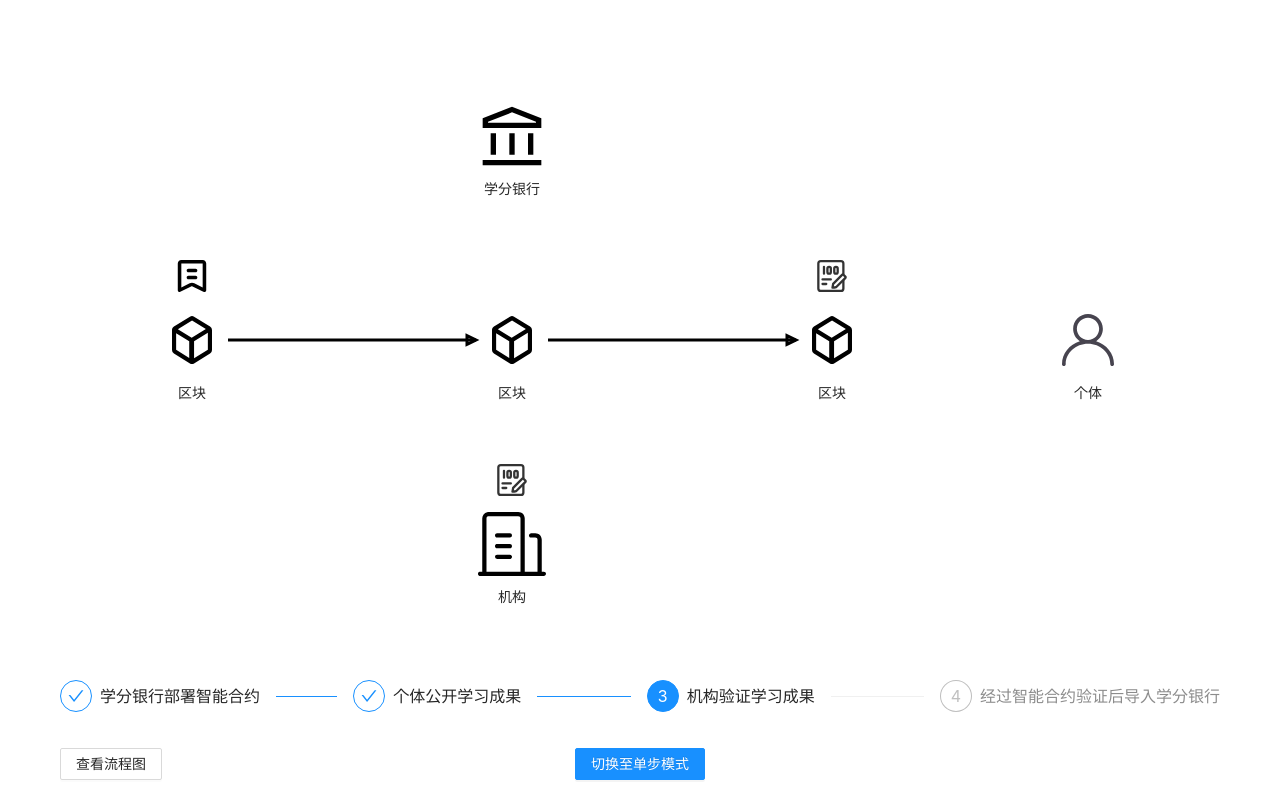
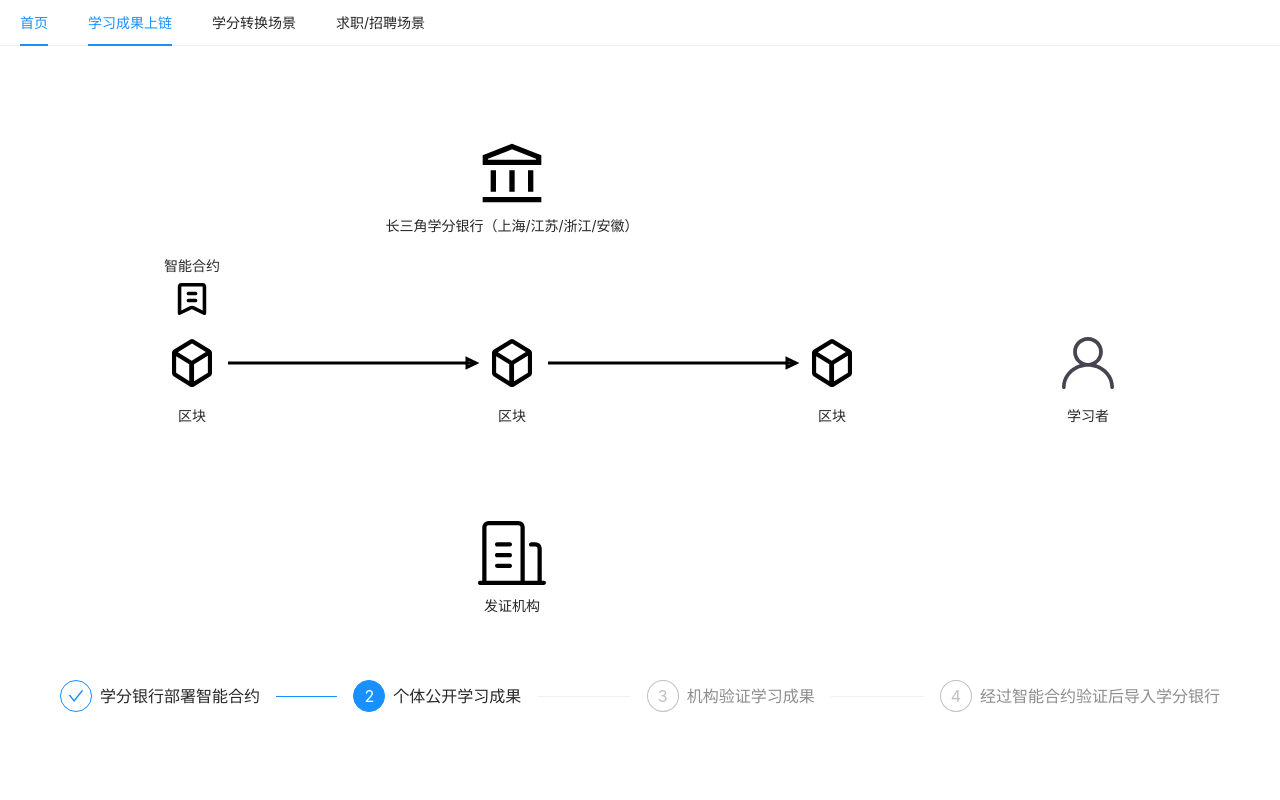
Before and after one commit to MonteCarloClub/changsanjiao, a Vue app: page /lad in a window 1280 px wide. Built offline with nearby package versions, Linux system fonts and the light colour scheme.

Commit message:
增加导航

```diff
--- a/src/App.vue
+++ b/src/App.vue
@@ -1,29 +1,62 @@
 <template>
+  <div class="header">
+    <a-menu v-model:selectedKeys="currentNav" mode="horizontal" @click="menuClicked">
+      <a-menu-item key="/">
+        首页
+      </a-menu-item>
+      <a-menu-item v-for="nav in navs" :key="nav.key">
+        {{ nav.title }}
+      </a-menu-item>
+    </a-menu>
+  </div>
   <div class="container">
     <router-view></router-view>
   </div>
 </template>
 
 <script setup lang="ts">
-import { watch } from "vue";
+import { watchEffect, ref } from "vue";
 import { useRoute } from "vue-router";
 
+import { scenarios } from "@/common/scenarios";
+import router from "@/router";
+
 const route = useRoute();
+const currentNav = ref<string[]>(['/']);
 
-// 当参数更改时获取用户信息
-watch(
-  (): string | string[] => route.params.title,
-  (title) => {
-    document.title = title as string || '长三角学分银行';
+const menuClicked = (item: { key: string }) => {
+  router.push(`/${item.key}`)
+}
+
+const navs = (Object.keys(scenarios) as (keyof typeof scenarios)[]).map(
+  (scenario) => {
+    return {
+      title: scenarios[scenario].title,
+      router: '/' + scenario,
+      key: scenario
+    };
   }
 );
 
+// 根据路由变化更新信息
+watchEffect(
+  () => {
+    const r = route.path.substring(1);
+    currentNav.value = [r];
+    const s = scenarios[r as keyof typeof scenarios]
+    document.title = s && s.title || '长三角学分银行';
+  }
+);
 </script>
 
 <style scoped>
+.header {
+  height: 46px;
+}
+
 #app .container {
   position: fixed;
-  top: 0;
+  top: 46px;
   right: 0;
   bottom: 0;
   left: 0;
--- /dev/null
+++ b/src/common/item.ts
@@ -0,0 +1,17 @@
+import contract from "@/assets/contract.svg";
+import record from "@/assets/records.svg";
+
+/**
+ * 一个角色
+ */
+export type Item = {
+  x: number;
+  y: number;
+  title?: string;
+  type: 'contract' | 'records';
+};
+
+export const itemIcons = {
+    contract,
+    record,
+}
--- a/src/common/scenarios.ts
+++ b/src/common/scenarios.ts
@@ -7,13 +7,13 @@ export const scenarios = {
     title: "学习成果上链",
     image: ladImage,
   },
-  jar: {
-    title: "招聘/求职场景",
-    image: jarImage,
-  },
   act: {
     title: "学分转换场景",
     image: actImage,
+  },
+  jar: {
+    title: "求职/招聘场景",
+    image: jarImage,
   },
 };
 
--- a/src/common/settings.ts
+++ b/src/common/settings.ts
@@ -23,4 +23,4 @@ export const icon = {
     size: 32,
 };
 
-export const stepInterval = 1000;
+export const stepInterval = 2000;
--- a/src/common/step.ts
+++ b/src/common/step.ts
@@ -1,4 +1,4 @@
-import { ref } from "vue";
+import { ref, onMounted, onUnmounted } from "vue";
 import { stepInterval } from "@/common/settings";
 
 export type Step = {
@@ -11,21 +11,24 @@ export function genSteps(steps: Step[], loopBegin: number) {
   const running = ref<boolean>(false);
   const auto = ref<boolean>(true);
 
+  let timer: NodeJS.Timeout;
+
   const nextStep = () => {
     running.value = true;
     if (currentStep.value === steps.length) {
       currentStep.value = loopBegin;
     }
+
+    timer = setTimeout(() => {
       steps[currentStep.value].handler().then(() => {
         currentStep.value += 1;
         running.value = false;
         // 如果是自动播放
         if (auto.value) {
-        setTimeout(() => {
           nextStep();
-        }, stepInterval);
         }
       });
+    }, stepInterval);
   };
 
   const toggleAuto = () => {
@@ -33,13 +36,22 @@ export function genSteps(steps: Step[], loopBegin: number) {
     if (auto.value) {
       nextStep();
     }
-  }
+  };
+
+  onMounted(() => {
+    auto.value && nextStep();
+  });
+
+  onUnmounted(() => {
+    auto.value = false;
+    clearTimeout(timer);
+  });
 
   return {
     auto,
     running,
     currentStep,
     nextStep,
-    toggleAuto
+    toggleAuto,
   };
 }
--- /dev/null
+++ b/src/components/Item.vue
@@ -0,0 +1,41 @@
+<template>
+    <div>
+        <div v-if="title" class="title">
+            {{ title }}
+        </div>
+        <img :src="imgSrc" :alt="title" :width="size" />
+    </div>
+</template>
+
+<script setup>
+import { computed } from "vue";
+import { icon } from "@/common/settings";
+import { itemIcons } from "@/common/item";
+
+const props = defineProps({
+    size: {
+        type: Number,
+        default: icon.size
+    },
+    title: {
+        type: String,
+        default: ''
+    },
+    type: {
+        type: String,
+        default: ''
+    }
+})
+
+const imgSrc = computed(() => itemIcons[props.type]);
+</script>
+
+<style scoped>
+.title {
+    left: 50%;
+    top: -28px;
+    position: absolute;
+    white-space: nowrap;
+    transform: translateX(-50%);
+}
+</style>
--- a/src/components/Steps.vue
+++ b/src/components/Steps.vue
@@ -1,11 +1,9 @@
 <script setup lang="ts">
-import { PropType, ref } from "vue";
-import { useRoute } from "vue-router";
+import { PropType } from "vue";
 
 import { Step } from "@/common/step";
-import { scenarios } from "@/common/scenarios";
 
-const emit = defineEmits(['nextstep', 'toggle']);
+// const emit = defineEmits(['nextstep', 'toggle']);
 defineProps({
     current: {
         type: Number,
@@ -24,25 +22,6 @@ defineProps({
         default: false
     },
 })
-
-
-const route = useRoute();
-const visible = ref<boolean>(false);
-const image = ref<string>('');
-const title = ref<string>('');
-
-const hideModal = () => {
-    visible.value = false;
-};
-
-const showChart = () => {
-    visible.value = true;
-    if (route.name) {
-        const scenario = scenarios[route.name as keyof typeof scenarios]
-        image.value = scenario.image;
-        title.value = scenario.title;
-    }
-}
 </script>
 
 <template>
@@ -50,19 +29,13 @@ const showChart = () => {
         <a-steps :current="current">
             <a-step v-for="item in steps" :key="item.title" :title="item.title" />
         </a-steps>
-        <div v-if="auto" class="steps-action">
+        <!-- <div v-if="auto" class="steps-action">
             <a-button type="primary" @click="emit('toggle')"> 切换至单步模式 </a-button>
         </div>
         <div v-else class="steps-action">
             <a-button type="primary" @click="emit('nextstep')" :disabled="disabled"> 下一步 </a-button>
             <a-button type="primary" @click="emit('toggle')"> 切换至循环模式 </a-button>
-        </div>
-        <div class="fixed-panel">
-            <a-button @click="showChart"> 查看流程图 </a-button>
-        </div>
-        <a-modal v-model:visible="visible" :title="title" ok-text="确认" cancel-text="取消" @ok="hideModal" width="1000px">
-            <img alt="example" class="image" :src="image" />
-        </a-modal>
+        </div> -->
     </div>
 </template>
 
--- a/src/pages/AcademicCreditTransfer/Index.vue
+++ b/src/pages/AcademicCreditTransfer/Index.vue
@@ -12,46 +12,50 @@ const init: Node[] = [
     {
         x: 20,
         y: 40,
-        role: 'block'
+        role: 'block',
+        title: '区块'
     },
     {
         x: 40,
         y: 40,
-        role: 'block'
+        role: 'block',
+        title: '区块'
     },
     {
         x: 60,
         y: 40,
-        role: 'block'
+        role: 'block',
+        title: '区块'
     },
     {
         x: 80,
         y: 40,
-        role: 'block'
+        role: 'block',
+        title: '区块'
     },
     {
         x: 20,
         y: 70,
         role: 'institution',
-        title: '机构'
+        title: '上海市教育机构'
     },
     {
         x: 80,
         y: 70,
         role: 'institution',
-        title: '机构'
+        title: '苏州市教育机构'
     },
     {
         x: 40,
         y: 20,
         role: 'bank',
-        title: '学分银行'
+        title: '长三角学分银行（上海/江苏/浙江/安徽）'
     },
     {
         x: 80,
         y: 20,
         role: 'user',
-        title: '个体'
+        title: '学习者'
     },
 ]
 
@@ -98,10 +102,7 @@ const steps: Step[] = [
         }
     },
 ]
-const { auto, running, currentStep, nextStep, toggleAuto } = genSteps(steps, 1);
-onMounted(() => {
-    auto.value && nextStep();
-})
+const { running, currentStep } = genSteps(steps, 1);
 </script>
 
 <template>
@@ -123,8 +124,7 @@ onMounted(() => {
     </div>
 
     <div class="footer">
-        <Steps :current="currentStep" :steps="steps" @nextstep="nextStep" @toggle="toggleAuto" :disabled="running"
-            :auto="auto" />
+        <Steps :current="currentStep" :steps="steps" :disabled="running"/>
     </div>
 </template>
 
--- a/src/pages/Index.vue
+++ b/src/pages/Index.vue
@@ -5,6 +5,10 @@ const scenarios = getScenarios();
 </script>
 
 <template>
+    <div class="index">
+        <div class="title">
+            长三角学分银行
+        </div>
         <div class="card-list">
             <div class="flex-item" v-for="scenario in scenarios">
                 <a-card hoverable style="width: 240px; margin: auto;">
@@ -13,7 +17,7 @@ const scenarios = getScenarios();
                     </template>
                     <a-card-meta :title="scenario.title">
                         <template #description>
-                        <router-link :to="{ name: scenario.name, params: { title: scenario.title }}">
+                            <router-link :to="{ name: scenario.name, params: { ...scenario }}">
                                 前往场景
                             </router-link>
                         </template>
@@ -21,15 +25,25 @@ const scenarios = getScenarios();
                 </a-card>
             </div>
         </div>
+    </div>
 </template>
 
 <style scoped>
+.title {
+    font-size: 32px;
+    text-align: center;
+    margin-bottom: 32px;
+}
+
+.index {
+    margin: auto;
+}
+
 .card-list {
     display: flex;
     flex-wrap: wrap;
     align-items: center;
     justify-content: space-between;
-    margin: auto;
     max-width: 840px;
 }
 
--- a/src/pages/JobApplication/Index.vue
+++ b/src/pages/JobApplication/Index.vue
@@ -35,7 +35,7 @@ const init: Node[] = [
         x: 25,
         y: 20,
         role: 'user',
-        title: '个体'
+        title: '学习者'
     },
     {
         x: 75,
@@ -47,13 +47,13 @@ const init: Node[] = [
         x: 50,
         y: 20,
         role: 'institution',
-        title: '机构'
+        title: '发证机构'
     },
     {
         x: 25,
         y: 80,
         role: 'bank',
-        title: '学分银行'
+        title: '长三角学分银行（上海/江苏/浙江/安徽）'
     },
 ]
 
@@ -280,10 +280,7 @@ const steps: Step[] = [
         }
     },
 ]
-const { auto, running, currentStep, nextStep, toggleAuto } = genSteps(steps, 1);
-onMounted(() => {
-    auto.value && nextStep();
-})
+const { running, currentStep } = genSteps(steps, 1);
 </script>
 
 <template>
@@ -322,8 +319,7 @@ onMounted(() => {
     </div>
 
     <div class="footer">
-        <Steps :current="currentStep" :steps="steps" @nextstep="nextStep" @toggle="toggleAuto" :disabled="running"
-            :auto="auto" />
+        <Steps :current="currentStep" :steps="steps" :disabled="running"/>
     </div>
 </template>
 
--- a/src/pages/LearningAchievementDeposit/Index.vue
+++ b/src/pages/LearningAchievementDeposit/Index.vue
@@ -8,6 +8,7 @@ import { icon } from "@/common/settings";
 import { moveTo, fadeOut } from "@/common/animate";
 
 import Role from "@/components/Role.vue";
+import Item from "@/components/Item.vue";
 import Steps from "@/components/Steps.vue";
 import Blockchain from "@/components/Blockchain.vue";
 
@@ -34,19 +35,19 @@ const init: Node[] = [
         x: 85,
         y: 50,
         role: 'user',
-        title: '个体'
+        title: '学习者'
     },
     {
         x: 40,
         y: 80,
         role: 'institution',
-        title: '机构'
+        title: '发证机构'
     },
     {
         x: 40,
         y: 20,
         role: 'bank',
-        title: '学分银行'
+        title: '长三角学分银行（上海/江苏/浙江/安徽）'
     },
 ]
 
@@ -196,10 +197,7 @@ const steps: Step[] = [
         }
     },
 ]
-const { auto, running, currentStep, nextStep, toggleAuto } = genSteps(steps, 1);
-onMounted(() => {
-    auto.value && nextStep();
-})
+const { running, currentStep } = genSteps(steps, 1);
 </script>
 
 <template>
@@ -216,15 +214,15 @@ onMounted(() => {
         </div>
         <div class="fullscene">
             <div ref="refSmartContract" :style="{ opacity: 0 }" class="node">
-                <img src="@/assets/contract.svg" alt="智能合约" :width="icon.size">
+                <Item type="contract" title="智能合约"/>
             </div>
 
             <div ref="refLearningRecords" :style="{ opacity: 0 }" class="node">
-                <img src="@/assets/records.svg" alt="学习成果" :width="icon.size">
+                <Item type="record" title="学习成果"/>
             </div>
 
             <div ref="refLearningRecordsCopy" :style="{ opacity: 0 }" class="node">
-                <img src="@/assets/records.svg" alt="学习成果" :width="icon.size">
+                <Item type="record" title="学习成果"/>
             </div>
 
             <div ref="refVerifyRecords" :style="{ opacity: 0 }" class="node">
@@ -233,8 +231,7 @@ onMounted(() => {
         </div>
     </div>
     <div class="footer">
-        <Steps :current="currentStep" :steps="steps" @nextstep="nextStep" @toggle="toggleAuto" :disabled="running"
-            :auto="auto" />
+        <Steps :current="currentStep" :steps="steps" :disabled="running"/>
     </div>
 </template>
 
```
Lines whose indentation alone changed are shown as unchanged.
